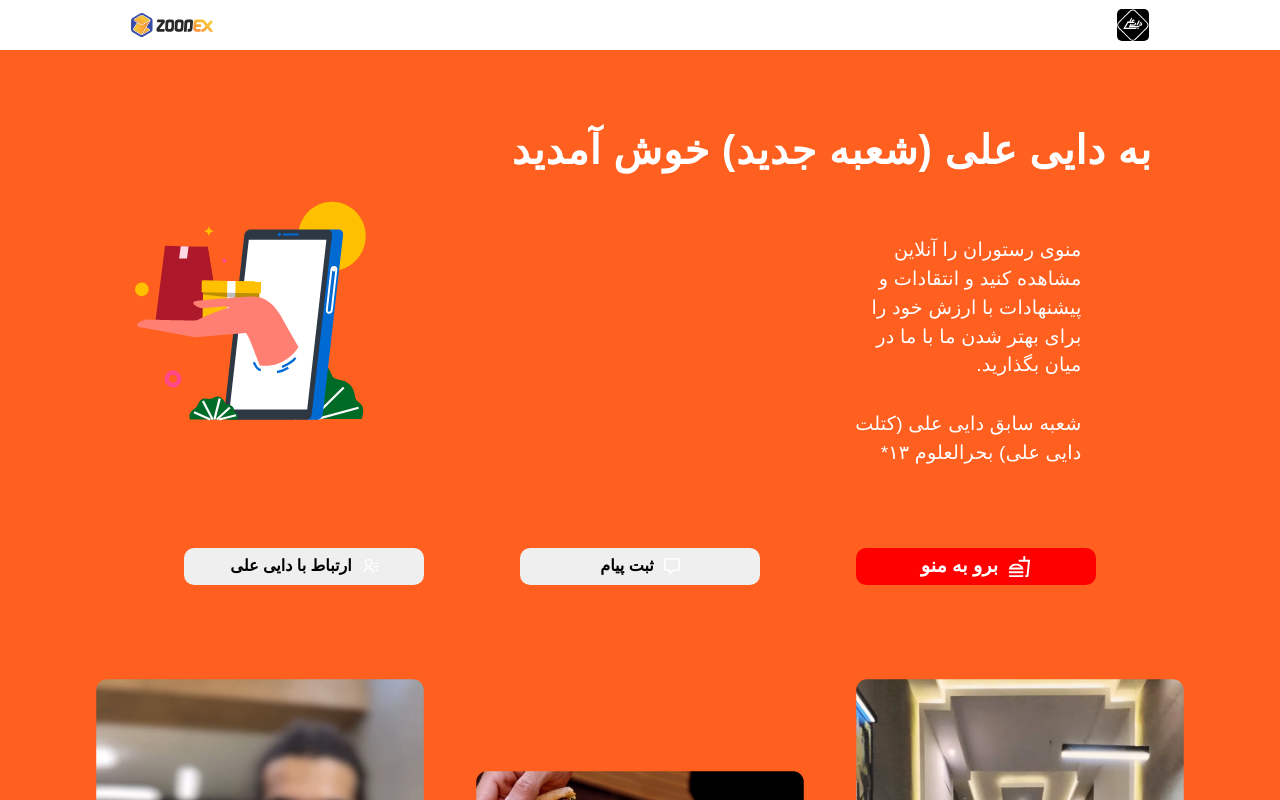
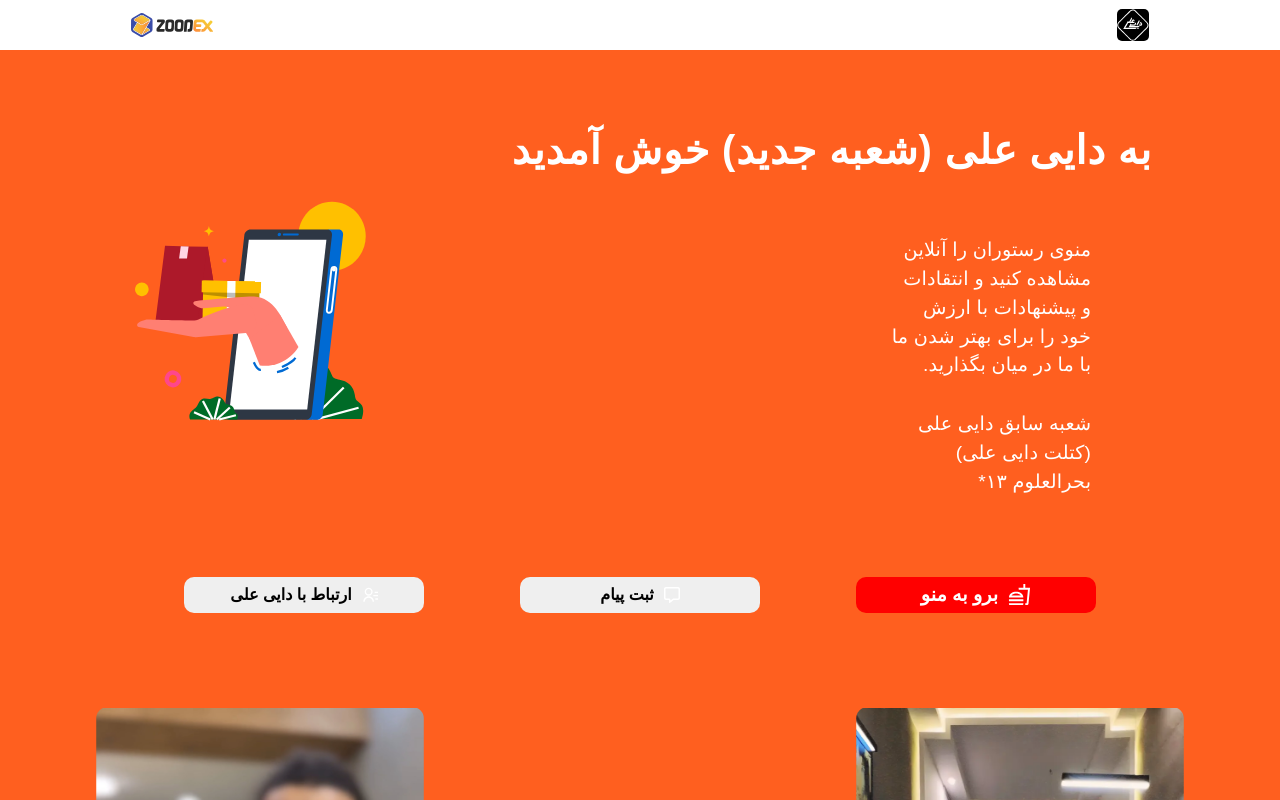
Before and after one commit to pedramjlo/Daei-Ali-ORG, a React (Create React App) app: page / in a window 1280 px wide. Shown: the top 800 px of the page. Built offline with nearby package versions, Linux system fonts and the light colour scheme; a web font is replaced by a local one.

Commit message:
going for lazy loading

```diff
--- a/src/home.css
+++ b/src/home.css
@@ -125,11 +125,13 @@ h2 {
 
 
     .description{
+        min-height: auto;
+        width: 25rem;
+        margin-left: 54%;
+    }
 
-        min-height: auto;
-        width: 30rem;
-        margin-left: 47%;
-
+    #text1 {
+        line-break: strict;
     }
 
     #branch2 {
```
